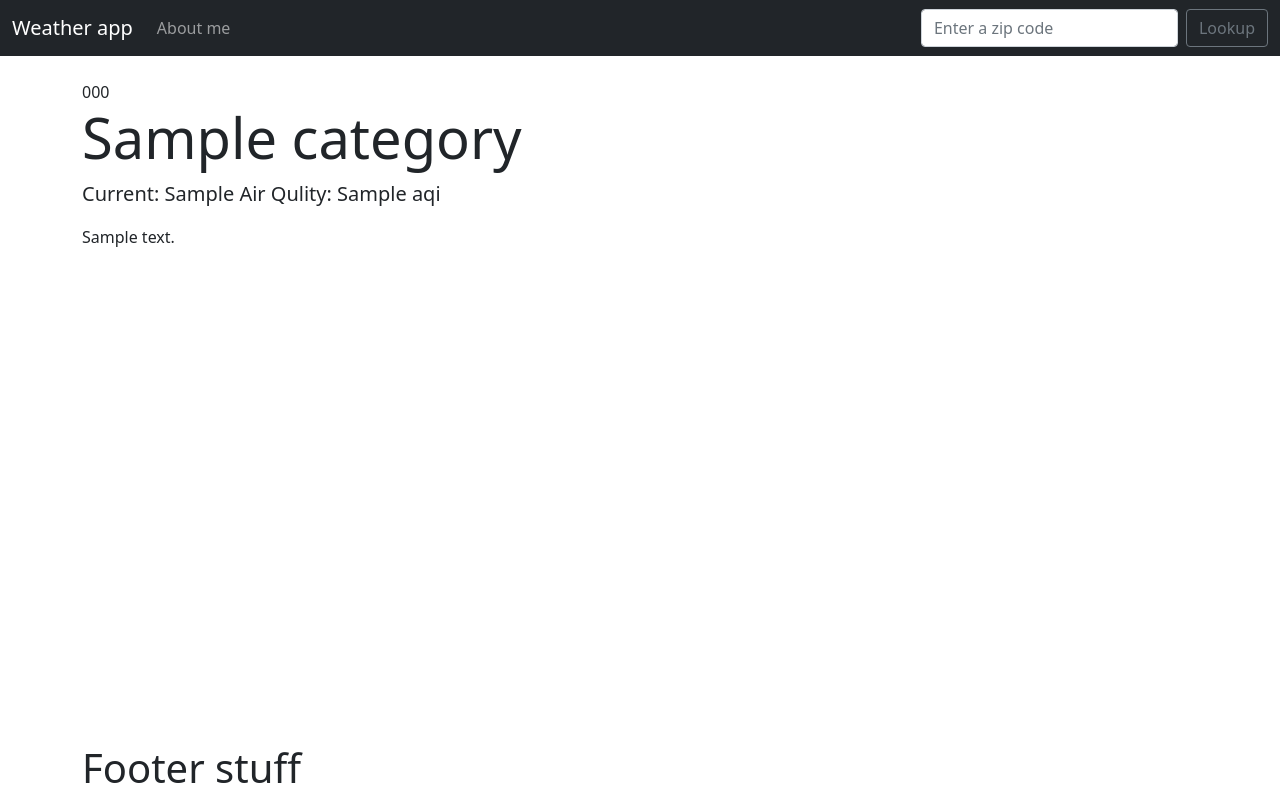
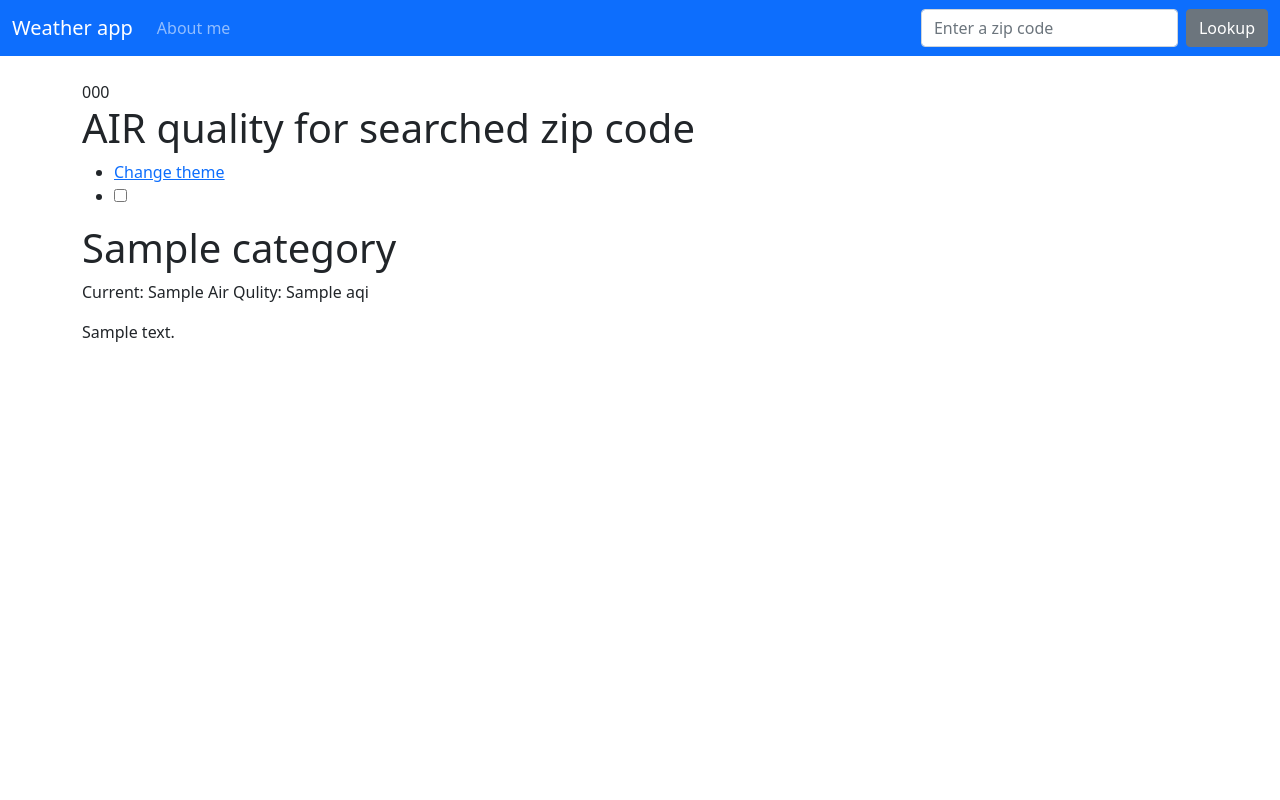
Before and after one commit to todor2kc/djangoweather, a Django app: template lookup/templates/home.html in a window 1280 px wide. Run offline with Django 3.2, Linux system fonts and the light colour scheme; the template is opened without the code that fills it: most values are stand-ins (such as "Sample title", 1, 10 or a date in 2020).

Commit message:
WA-1 - New features and styles

```diff
--- a/lookup/templates/base.html
+++ b/lookup/templates/base.html
@@ -1,3 +1,5 @@
+{% load static %}
+
 <!doctype html>
 <html lang="en">
   <head>
@@ -7,21 +9,15 @@
 
     <!-- Bootstrap CSS -->
     <link href="https://cdn.jsdelivr.net/npm/bootstrap@5.0.0-beta1/dist/css/bootstrap.min.css" rel="stylesheet" integrity="sha384-giJF6kkoqNQ00vy+HMDP7azOuL0xtbfIcaT9wjKHr8RbDVddVHyTfAAsrekwKmP1" crossorigin="anonymous">
+    <link rel="stylesheet" type="text/css" href="{% static '/css/main.css' %}">
 
-    <title>Hello, world!</title>
-    <style>
-      .good {background-color: #0c0 ;}
-      .moderate {background-color:#ffff00 ;}
-      .usg {background-color: #ff9900;}
-      .unhealthy {background-color: #ff0000;}
-      .veryunhealthy {background-color: #990066;}
-      .hazardous {background-color: #660000;}
-    </style>
+    <title>AIR quality USA</title>
+
 
   </head>
-  <body>
+  <body  class="light-theme">
 
-    <nav class="navbar navbar-expand-lg navbar-dark bg-dark">
+    <nav class="navbar navbar-expand-lg navbar-dark bg-primary" style=" background-color: rgb(0, 0, 255)">
         <div class="container-fluid">
           <a class="navbar-brand" href="{%url 'home'%}">Weather app</a>
           <button class="navbar-toggler" type="button" data-bs-toggle="collapse" data-bs-target="#navbarSupportedContent" aria-controls="navbarSupportedContent" aria-expanded="false" aria-label="Toggle navigation">
@@ -36,7 +32,7 @@
             <form action="{%url 'home' %}" class="d-flex" method="POST">
               {% csrf_token %}
               <input class="form-control me-2" type="search" placeholder="Enter a zip code" aria-label="Search" name="zipcode">
-              <button class="btn btn-outline-secondary" type="submit">Lookup</button>
+              <button class="btn btn-secondary" type="submit">Lookup</button>
             </form>
           </div>
         </div>
@@ -49,9 +45,7 @@
 
 
     {% endblock %}
-    <footer style="bottom: 0; position: absolute;">
-      <h1>Footer stuff</h1>
-    </footer>
+
 
     </div>
     <!-- Optional JavaScript; choose one of the two! -->
@@ -66,3 +60,23 @@
     -->
   </body>
 </html>
+
+
+
+
+<script>
+  const chk = document.getElementById('chk');
+
+  chk.addEventListener('click', () => {
+      chk.checked?document.body.classList.add("dark-theme"):document.body.classList.remove("dark-theme");
+      localStorage.setItem('darkModeStatus', chk.checked);
+      // console.log("click", chk.checked)
+  });
+
+  window.addEventListener('load', (event) => {
+  if(localStorage.getItem('darkModeStatus')=="true"){
+      document.body.classList.add("dark-theme");
+      document.getElementById('chk').checked = true;
+  }
+  });
+</script>
--- a/lookup/templates/home.html
+++ b/lookup/templates/home.html
@@ -2,8 +2,6 @@
 
 {% block content %}
 
-
-<!-- {{ api.0 }}<br/><br/> -->
 
 {%if zipcode %}
     {{ zipcode }}
@@ -14,22 +12,57 @@
     {% if api == "Error.." %}
         There was an error, please try again..
     {% else  %}
-    <div class="jumbotron jumbotron-fluid {{ category_color }}">
-        <h1 class="display-4">{{ api.0.Category.Name }}</h1>
-        <p class="lead">Current: {{ api.0.ReportingArea }} Air Qulity: {{ api.0.AQI }}</p>
 
-        <p>{{ category_description }}</p>
+    <section class="s1">
+        <div class="main-container">
+            <div class="greeting-wrapper">
+                <h1>AIR quality for searched zip code</h1>
+            </div>
+            <div class="intro-wrapper">
+                <div class="nav-wrapper">
+                    <div class="dots-wrapper">
+                        <div id="dot-1" class="browser-dot"></div>
+                        <div id="dot-2" class="browser-dot"></div>
+                        <div id="dot-3" class="browser-dot"></div>
+                    </div>
+                    <ul id="navigation">
+                        <li><a href="#">Change theme</a></li>
+                        <li>
+                            <label class="switch">
+                              <i class="fas fa-adjust"></i>
+                              <div>
+                                <input class="theme" id="chk" type="checkbox" />
+                                <span class="slider round"></span>
+                              </div>
+                            </label>
+                          </li>
+                    </ul>
+                </div>
+                <div class="container-state {{ category_color }}" style="border-radius: 0 0 10px 10px;">
+                    <h1 class="status">{{ api.0.Category.Name }}</h1>
+                    <p class="current">Current: {{ api.0.ReportingArea }} Air Qulity: {{ api.0.AQI }}</p>
+                    <p class="explanation" style="margin-bottom: 0;">{{ category_description }}</p>
+                </div>
+
+            </div>
+        </div>
+
+    </section>
+
+
+
+    {% endif  %}
+{% endif  %}
+
+
+{% endblock %}
 
 
 
 
 
-    </div>
-        <!-- Air Qulity: {{ api.0.AQI }}<br/>
-        Area: {{ api.0.ReportingArea }}<br/>
-        Category: {{ api.0.Category.Name }}<br/><br/> -->
-    {% endif  %}
-{% endif  %}
 <!-- {{ api }}<br/><br/> -->
-
-{% endblock %}
+<!-- Air Qulity: {{ api.0.AQI }}<br/>
+Area: {{ api.0.ReportingArea }}<br/>
+Category: {{ api.0.Category.Name }}<br/><br/> -->
+<!-- {{ api.0 }}<br/><br/> -->
```
Also changed, not shown: weather/settings.py (+7 -0 lines).
